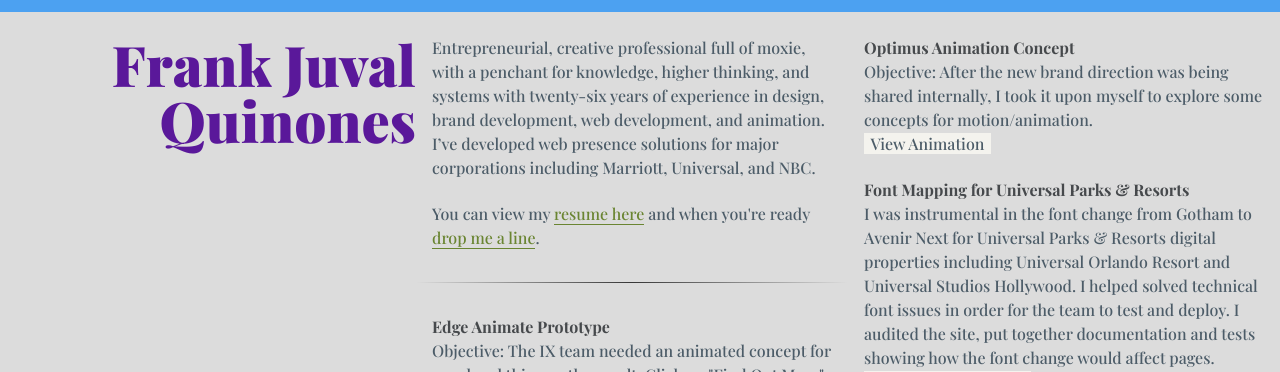
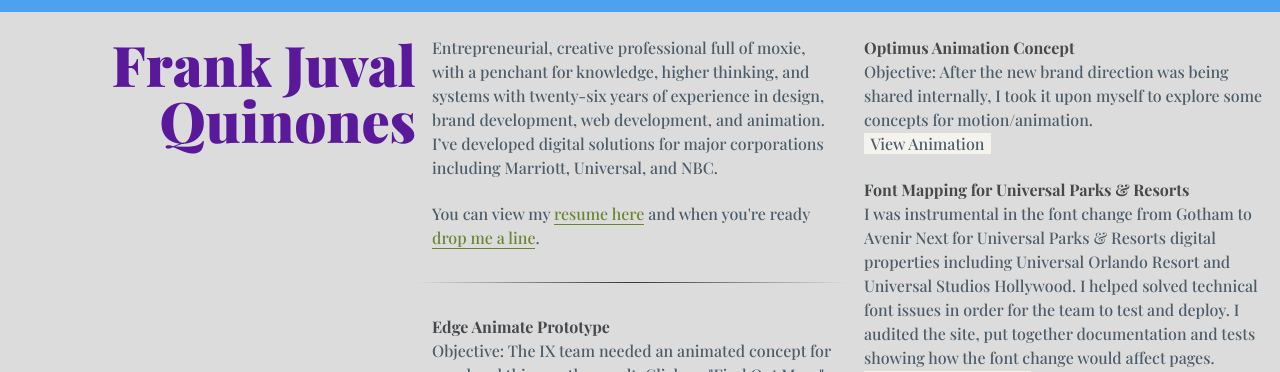
Before and after one commit to FrankDraws/frankdraws.github.io, a website: page index.html in a window 1280 px wide. Shown: the top 372 px of the page. Drawn offline with nearby package versions, Linux system fonts and the light colour scheme.

Commit message:
Updated intro copy.

```diff
--- a/index.html
+++ b/index.html
@@ -24,8 +24,8 @@
       <span>Behance</span> -->
 
         <div class="col col-01">
-            <p>Entrepreneurial, creative professional full of moxie, with a penchant for knowledge, higher thinking, and systems with twenty-six years of experience in design, brand development, web development, and animation. I’ve developed web presence
-                solutions for major corporations including Marriott, Universal, and NBC.</p>
+            <p>Entrepreneurial, creative professional full of moxie, with a penchant for knowledge, higher thinking, and systems with twenty-six years of experience in design, brand development, web development, and animation. I’ve developed digital solutions
+                for major corporations including Marriott, Universal, and NBC.</p>
 
             <article class="closing">
                 You can view my <a class="astyle02" href="https://www.linkedin.com/in/frankjuval/" target="_blank" rel="noopener" data-title="LinkedIn">resume here</a> and when you're ready <a class="astyle02" href="mailto:frankjuval@outlook.com ">drop me a line</a>.
```
